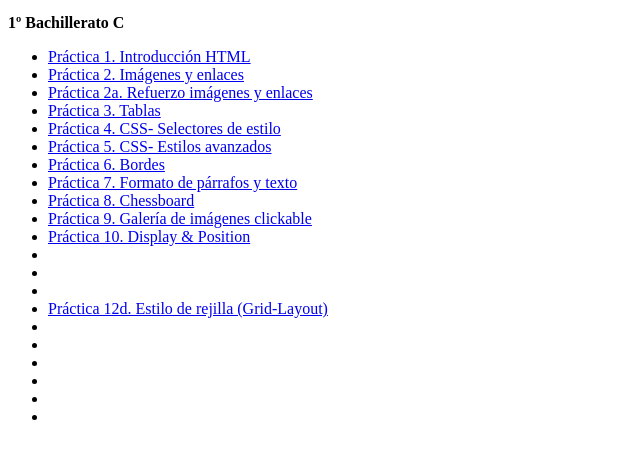
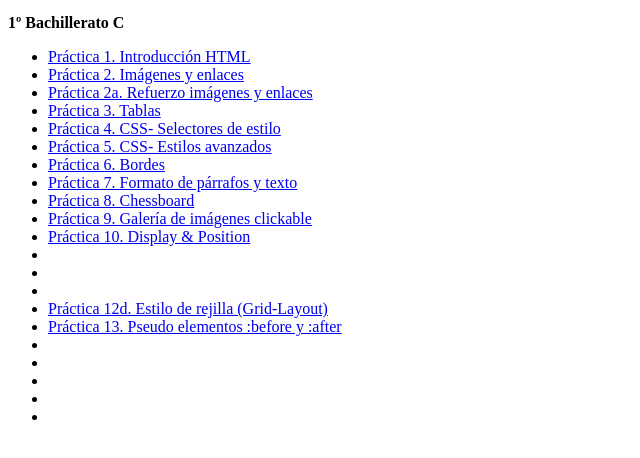
Before and after one commit to musicayturismo05/musicayturismo05.github.io, a plain HTML site: page index.html in a window 1280 px wide. Shown: the part 100-558 px from the top of the page, without its empty margins (0-640 px from the left). Drawn offline with Linux system fonts and the light colour scheme.

Commit message:
Update index.html

```diff
--- a/index.html
+++ b/index.html
@@ -26,7 +26,7 @@
   <li><a href=""></a></li>
   <li><a href=""></a></li>
   <li><a href="p12d.html">Práctica 12d. Estilo de rejilla (Grid-Layout)</a></li>
-  <li><a href=""></a></li>
+  <li><a href="p13.html">Práctica 13. Pseudo elementos :before y :after</a></li>
   <li><a href=""></a></li>
   <li><a href=""></a></li>
   <li><a href=""></a></li>
```
